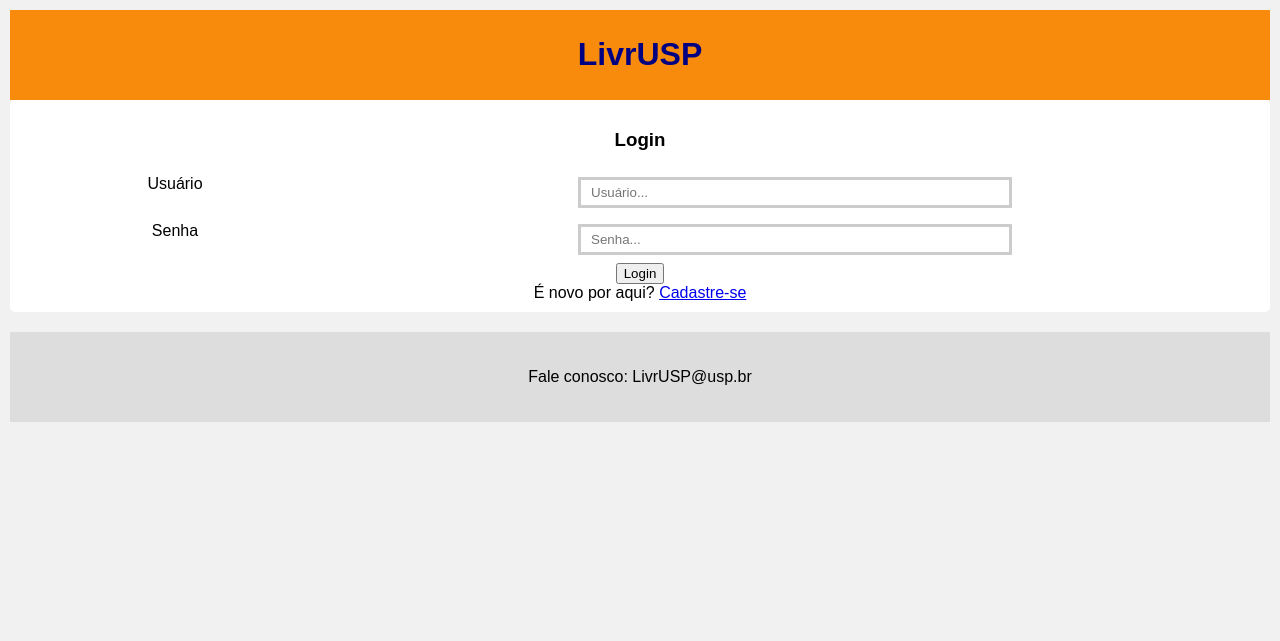
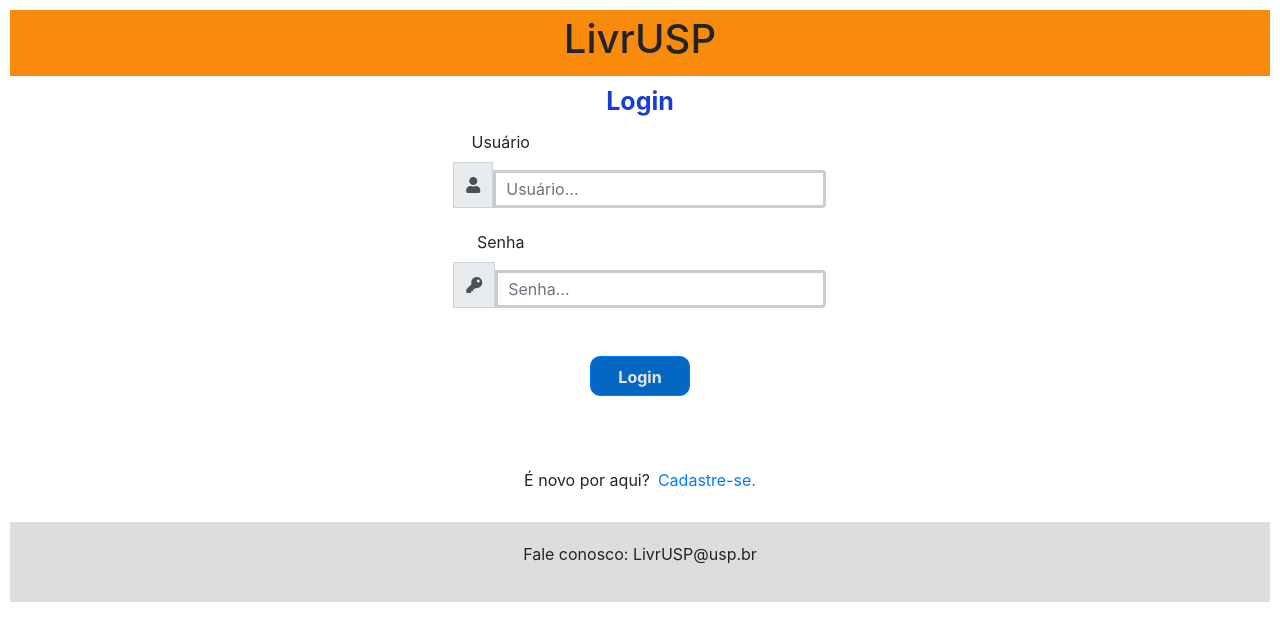
Before and after one commit to gabrielsb10/site_final_livrusp, a Django app: page /login/ in a window 1280 px wide. Shown: the top 641 px of the page. Run offline with Django 3.2, Linux system fonts and the light colour scheme; some libraries are stand-ins or nearby versions.

Commit message:
inclui bootstrap e cria ids css

```diff
--- a/livrusp/static/livrusp/style.css
+++ b/livrusp/static/livrusp/style.css
@@ -1,17 +1,31 @@
 h1 {
-    /*color: rgb(245, 114, 27);*/
-    color: navy;
+    color: #0B0189;
 }
 * {
   box-sizing: border-box;
 }
+
+h2 {
+    color: #163FD1;
+}
+
+#login_button {
+    background-color: #0468C3;
+    width:100px;
+    height:40px;
+    color:#E5E5E5;
+    border-radius: 10px;
+    font-size: 16px;
+    font-weight: bold;
+
+}
+
 body {
   font-family: Arial;
   padding: 10px;
   background: #f1f1f1;
 
 }
-
 
 header {
     background-color: #f88b0c;
@@ -49,8 +63,6 @@ body {
     float:center;
 }
 
-
-
 .leftcolumn {
   float: left;
   width: 72%;
@@ -69,7 +81,6 @@ body {
     padding: 20px;
     margin-top: 20px;
 }
-
 
 
 .row:after {
@@ -156,3 +167,13 @@ input[type=email]:focus {
     padding: 10px;
     text-align: center;
 }
+
+#titulos{
+    font-weight: bold;
+    font-size: 25px;
+    color: #163FD1;
+}
+
+#labels{
+    text-align: right;
+}
--- a/livrusp/templates/layout.html
+++ b/livrusp/templates/layout.html
@@ -3,7 +3,9 @@
 <!DOCTYPE html>
 <html>
 <link href="{% static 'livrusp/style.css' %}" rel="stylesheet">
-
+<link rel="stylesheet" href="https://stackpath.bootstrapcdn.com/bootstrap/4.1.3/css/bootstrap.min.css" integrity="sha384-MCw98/SFnGE8fJT3GXwEOngsV7Zt27NXFoaoApmYm81iuXoPkFOJwJ8ERdknLPMO" crossorigin="anonymous">
+<script src="https://ajax.googleapis.com/ajax/libs/jquery/3.3.1/jquery.min.js"></script>
+<link rel="stylesheet" href="https://use.fontawesome.com/releases/v5.6.1/css/all.css" integrity="sha384-gfdkjb5BdAXd+lj+gudLWI+BXq4IuLW5IT+brZEZsLFm++aCMlF1V92rMkPaX4PP" crossorigin="anonymous">
 <head>
   <meta charset="utf-8">
   <title>{% block title %}{% endblock %}</title>
--- a/livrusp/templates/registration/login.html
+++ b/livrusp/templates/registration/login.html
@@ -7,10 +7,10 @@
   <div class="d-flex justify-content-center h-100">
     <div class="user_card">
       <div class="d-flex justify-content-center">
+        <h3 id="titulos">Login</h3>
+      </div>
 
 
-        <h3 id="form-title">Login</h3>
-      </div>
       <div class="d-flex justify-content-center form_container">
         <form method="POST" action="">
           {% csrf_token %}
@@ -35,9 +35,11 @@
             <input type="password" name="password" placeholder="Senha..." class="form-control">
           </div>
 
-          <div class="d-flex justify-content-center mt-3 login_container">
-            <input class="btn login_btn" type="submit" value="Login">
+          <div class="d-xl-flex justify-content-center mt-5 container">
+            <input class="btn btn-primary btn-lg" type="submit" value="Login" id=login_button>
           </div>
+          <br>
+          <br>
         </form>
 
       </div>
@@ -47,10 +49,9 @@
       {% endfor %}
 
       <div class="mt-4">
-        <div class="d-flex justify-content-center links">
-          É novo por aqui? <a href="{% url 'register' %}" class="ml-2">Cadastre-se</a>
+        <div class="d-flex justify-content-center mt-4 login_container">
+          É novo por aqui? <a href="{% url 'register' %}" class="ml-2">Cadastre-se.</a>
         </div>
-
       </div>
     </div>
   </div>
--- a/livrusp/templates/registration/register.html
+++ b/livrusp/templates/registration/register.html
@@ -27,7 +27,7 @@
           </div>
           <div class="input-group mb-3">
             <div class="input-group-append">
-              <span class="input-group-text"><i class="fas fa-user"></i></span>
+              <span class="input-group-text"><i class="fas fa-signature"></i></span>
             </div>
             <input id="user" name="username" type="text" required>
           </div>
@@ -36,7 +36,7 @@
           </div>
           <div class="input-group mb-3">
             <div class="input-group-append">
-              <span class="input-group-text"><i class="fas fa-user"></i></span>
+              <span class="input-group-text"><i class="fas fa-university"></i></span>
             </div>
             <input id="campus" name="campus" type="text" required>
           </div>
@@ -54,7 +54,7 @@
           </div>
           <div class="input-group mb-3">
             <div class="input-group-append">
-              <span class="input-group-text"><i class="fas fa-user"></i></span>
+              <span class="input-group-text"><i class="fas fa-phone"></i></span>
             </div>
             <input id="phone" name="phone" type="text" required>
           </div>
```
